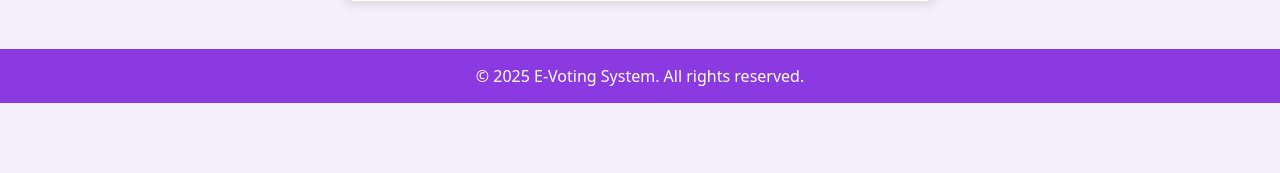
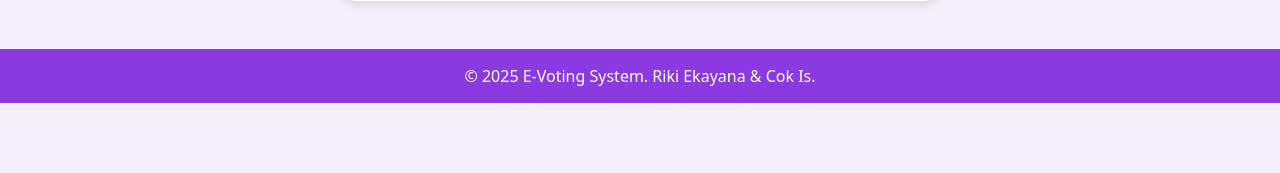
Before and after one commit to xiesxo/php-sistem-voting-, a PHP site: page /tcpdf/create_poll.php in a window 1280 px wide. Shown: the part 627-800 px from the top of the page. Run offline with PHP 8.4, Linux system fonts and the light colour scheme; a user stored in the database is signed in.

Commit message:
perubahan footer

```diff
--- a/includes/footer.php
+++ b/includes/footer.php
@@ -2,7 +2,7 @@
 
 <footer class="text-center">
     <div class="container">
-       <p class="mb-0">&copy; <?= date('Y') ?> E-Voting System. All rights reserved.</p>
+       <p class="mb-0">&copy; <?= date('Y') ?> E-Voting System. Riki Ekayana & Cok Is.</p>
     </div>
 </footer>
 
```
